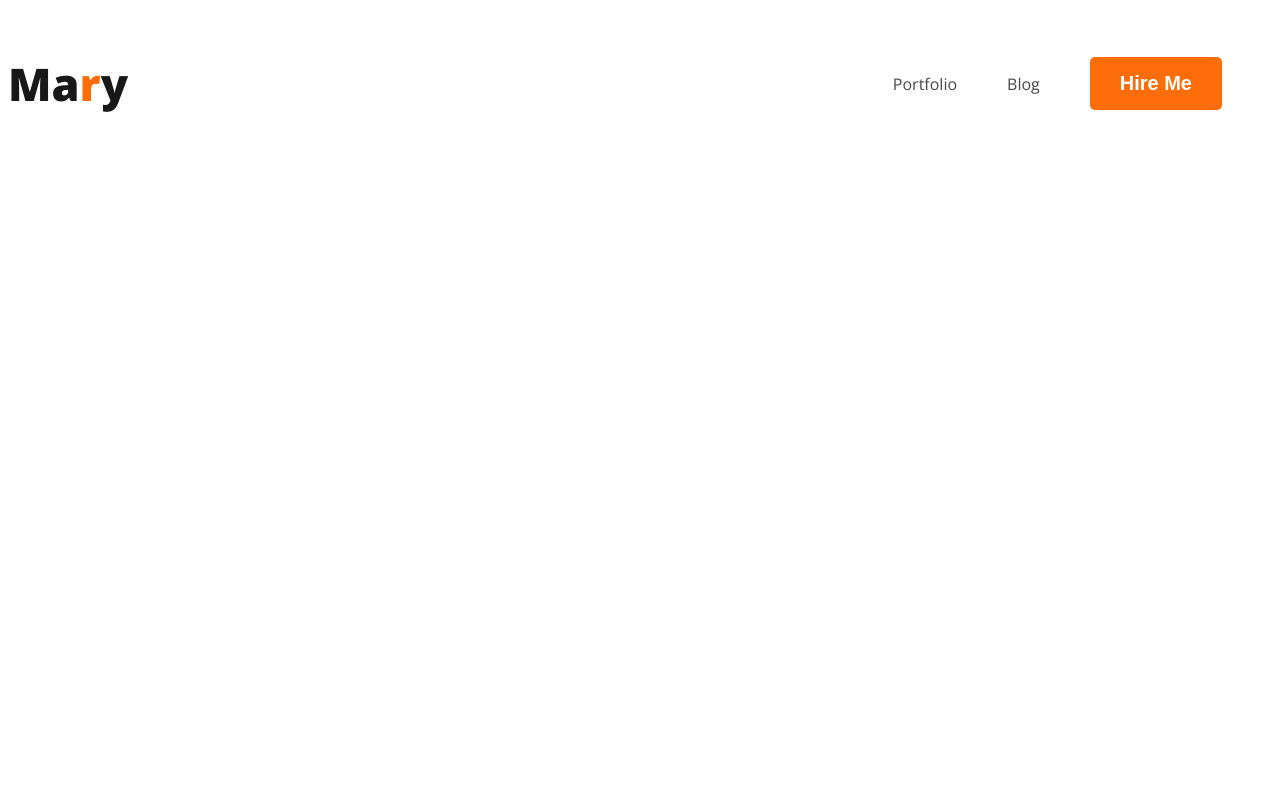
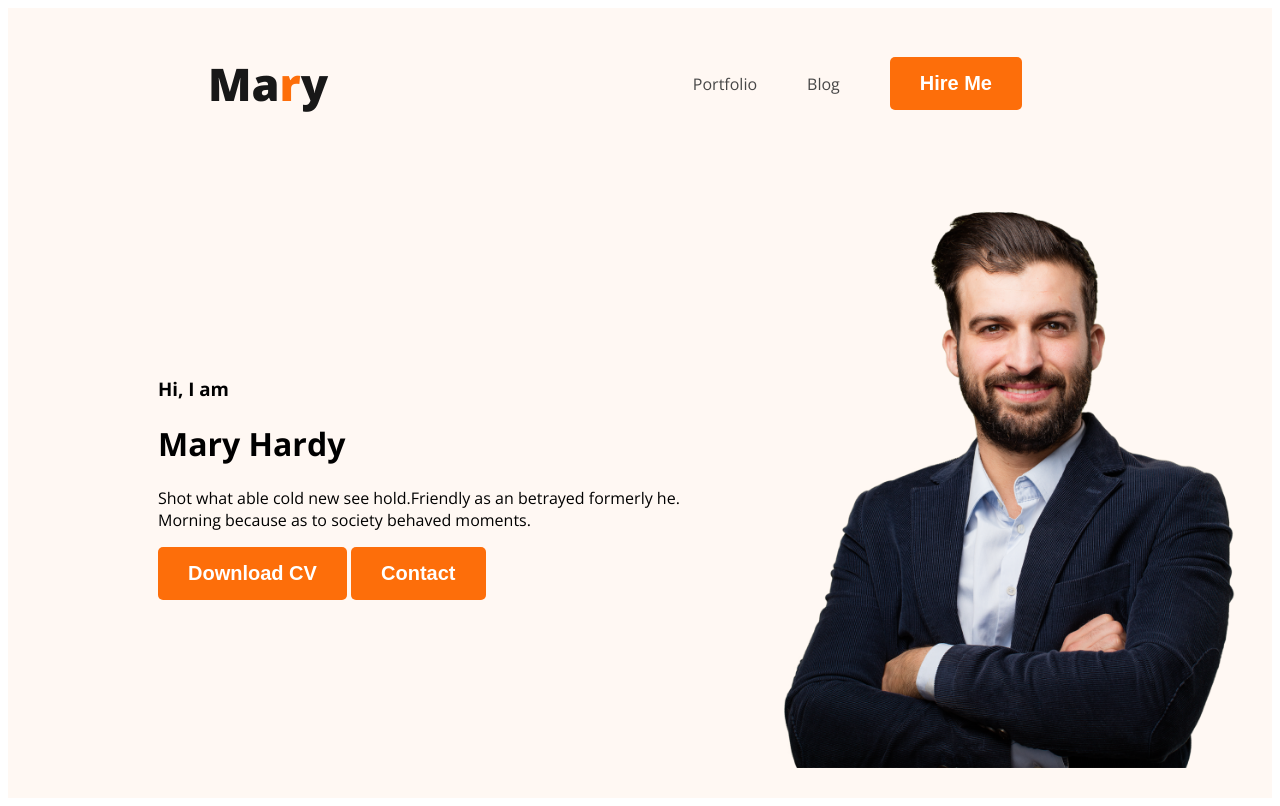
Before and after one commit to MusfiqRabby/webdeveloper-portfolio, a plain HTML site: page index.html in a window 1280 px wide. Drawn offline with nearby package versions, Linux system fonts and the light colour scheme.

Commit message:
banner added

```diff
--- a/index.html
+++ b/index.html
@@ -14,7 +14,7 @@
 </head>
 <body>
 
-   <header>
+   <header class="header">
       <nav>
         <h3 class="nav-title">Ma<span class="text-primary">r</span>y</h3>
         <ul>
@@ -23,7 +23,16 @@
             <li><button class="btn-primary">Hire Me</button></li>
         </ul>
       </nav>
-
+     <div class="banner">
+        <div>
+            <h3 class="banner-greeting">Hi, I am</h3>
+            <h1 class="banner-title">Mary Hardy</h1>
+            <p>Shot what able cold new see hold.Friendly as an betrayed formerly he. Morning because as to society behaved moments.</p>
+            <button class="btn-primary">Download CV</button>
+            <button class="btn-primary">Contact</button>
+         </div>
+         <img class="profile-pic" src="images/hardy.png" alt="">
+     </div>
    </header>
 
    <main>
--- a/styles/portfolio.css
+++ b/styles/portfolio.css
@@ -25,6 +25,7 @@ nav{
     display: flex;
     align-items: center;
     justify-content: space-between;
+    margin: 0 200px;
 
 }
 .nav-title{
@@ -44,3 +45,18 @@ nav a{
     text-decoration: none;
     color: #474747;
 }
+
+
+ /* header related style  */
+
+ .header{
+    background-color: #FFF8F3;
+ }
+.banner{
+    padding: 30px 30px 30px 150px ;
+    display: flex;
+    align-items: center;
+}
+.profile-pic{
+    width: 500px;
+}
```
